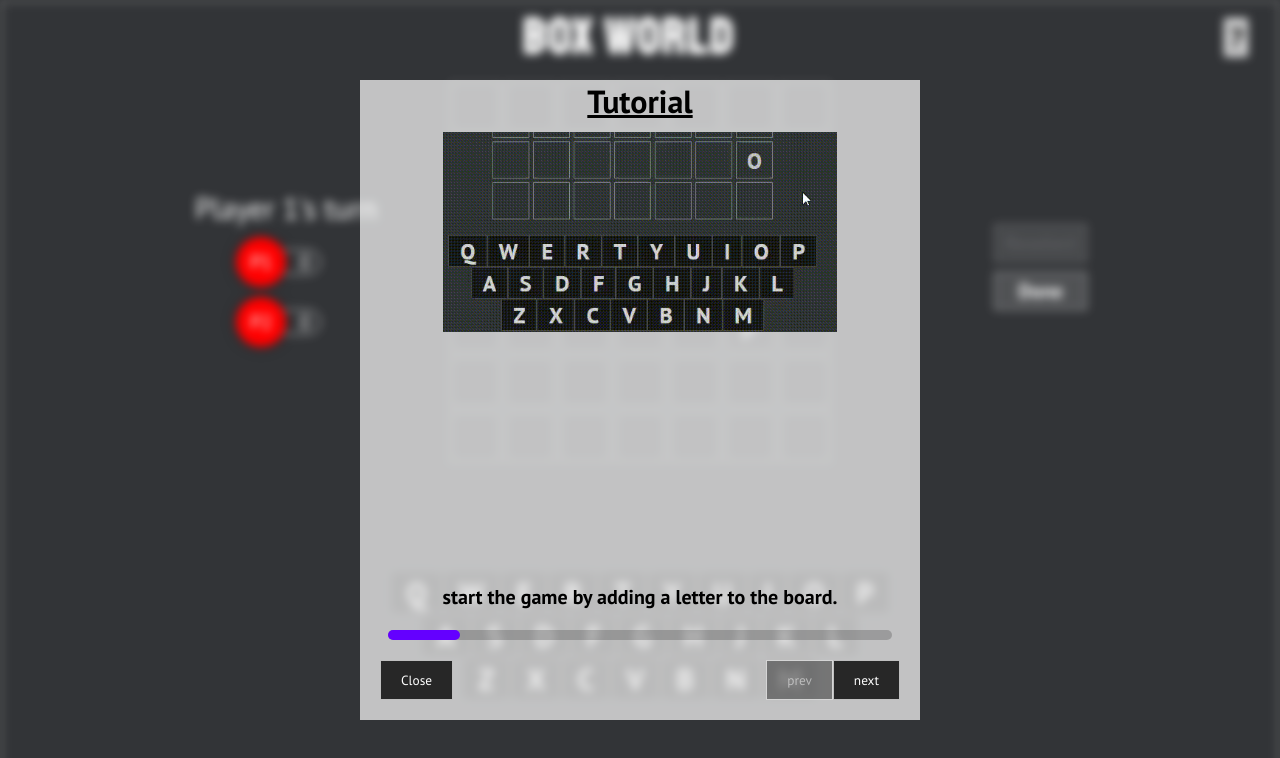
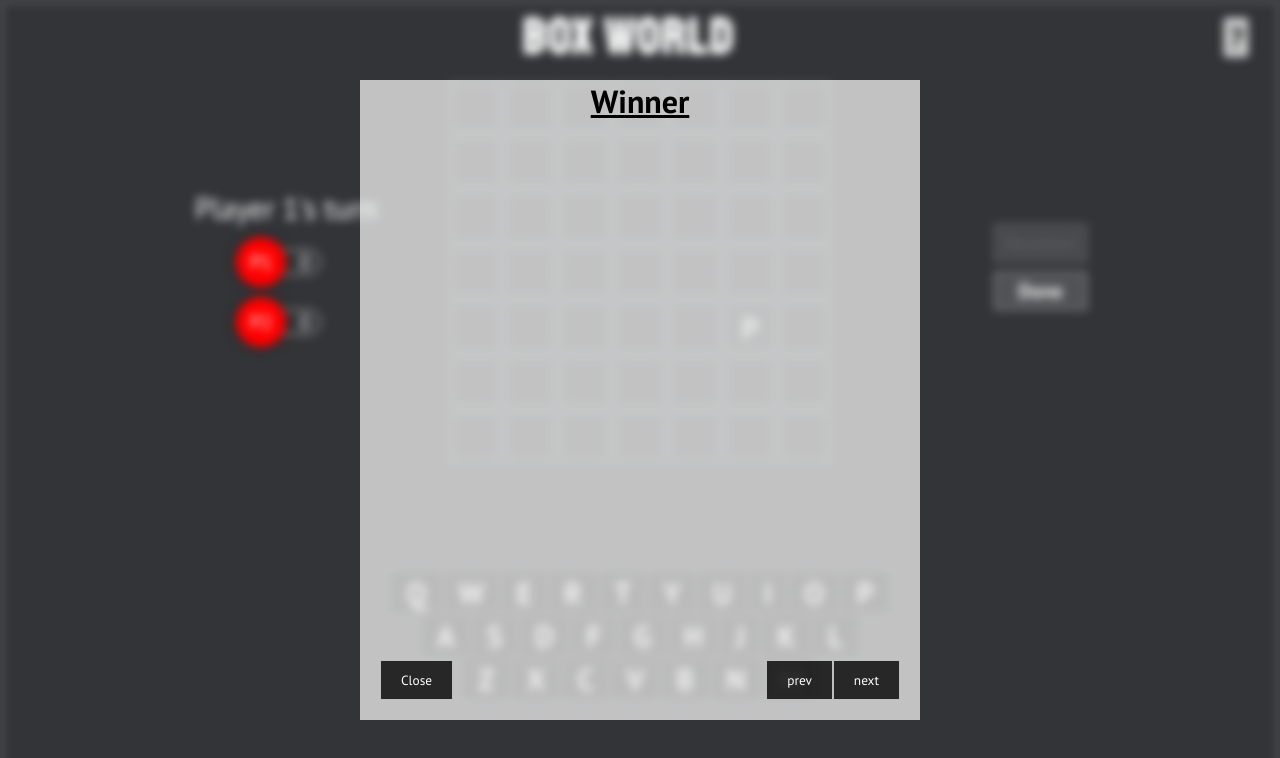
Before and after one commit to kartikth40/box_world, a React (Create React App) app: page / in a window 1280 px wide. Shown: the top 758 px of the page. Built offline with nearby package versions, Linux system fonts and the light colour scheme.

Commit message:
made a winner modal layout

```diff
--- a/src/components/Footer/index.jsx
+++ b/src/components/Footer/index.jsx
@@ -9,9 +9,12 @@ const Footer = ({ disable, setDisable }) => {
 
   useEffect(() => {
     const alphabet = 'abcdefghijklmnopqrstuvwxyz'
+    // select random letter
     const randomLetter = alphabet[Math.floor(Math.random() * alphabet.length)]
+    // select random tile
     const randomTile = Math.floor(Math.random() * (rows * cols) + 1)
 
+    // set random tile with random letter
     document.querySelector(`#tile-${randomTile}`).innerText = randomLetter
     document.querySelector(`#tile-${randomTile}`).classList.add('fixed')
 
@@ -24,6 +27,7 @@ const Footer = ({ disable, setDisable }) => {
   }, [])
 
   const handleKeyPress = (e) => {
+    // if no tile is selected OR if tile selected is already fixed one OR keys are disabled
     if (
       tileSelected.tile === -1 ||
       fixedTiles.tiles[tileSelected.tile - 1] ||
--- a/src/components/MiddleSection/index.jsx
+++ b/src/components/MiddleSection/index.jsx
@@ -26,6 +26,7 @@ const MiddleSection = ({ disable, setDisable }) => {
 
     playerScore.innerText = `+${validity ? wordSelected.length : 0}`
     playerScore.style.left = '120%'
+
     setTimeout(() => {
       if (validity) {
         if (Player1Turn) setScore1((prev) => prev + wordSelected.length)
--- /dev/null
+++ b/src/components/WinnerModal/index.jsx
@@ -0,0 +1,29 @@
+import React, { useState } from 'react'
+import './style.css'
+
+const WinnerModal = ({ setShowWinner }) => {
+  const handleClose = () => {
+    document.querySelector('.page-container').classList.remove('blur')
+    setShowWinner(false)
+  }
+
+  return (
+    <div className="winner-container">
+      <h1 className="win-heading">Winner</h1>
+
+      <div className="win-buttons">
+        <div className="left">
+          <button className="close-btn" onClick={handleClose}>
+            Close
+          </button>
+        </div>
+        <div className="right">
+          <button>prev</button>
+          <button>next</button>
+        </div>
+      </div>
+    </div>
+  )
+}
+
+export default WinnerModal
--- /dev/null
+++ b/src/components/WinnerModal/style.css
@@ -0,0 +1,51 @@
+.page-container.blur {
+  filter: blur(5px);
+  pointer-events: none;
+}
+.winner-container {
+  display: flex;
+  flex-direction: column;
+  align-items: center;
+  justify-content: space-between;
+  color: black;
+  position: absolute;
+  width: 70vmin;
+  height: 80vmin;
+  left: 50%;
+  top: 50%;
+  transform: translate(-50%, -50%);
+  background-color: rgba(255, 255, 255, 0.7);
+}
+
+.win-heading {
+  text-align: center;
+  width: 100%;
+  color: black;
+  text-decoration: underline;
+}
+
+.win-buttons {
+  width: 100%;
+  display: flex;
+  justify-content: space-between;
+  padding: 40px 20px 20px 20px;
+}
+
+.win-buttons button {
+  border: rgba(255, 255, 255, 0.7) solid 1px;
+  background-color: rgba(0, 0, 0, 0.8);
+  color: white;
+  padding: 10px 20px;
+  cursor: pointer;
+}
+
+.win-buttons button:hover {
+  background-color: rgba(0, 0, 0, 0.7);
+}
+.win-buttons button:disabled {
+  border: rgba(255, 255, 255, 0.7) solid 1px;
+  background-color: rgba(0, 0, 0, 0.4);
+  color: rgba(255, 255, 255, 0.5);
+  padding: 10px 20px;
+  cursor: auto;
+}
--- a/src/pages/Home/index.jsx
+++ b/src/pages/Home/index.jsx
@@ -3,19 +3,24 @@ import Header from '../../components/Header'
 import Footer from '../../components/Footer'
 import MiddleSection from '../../components/MiddleSection'
 import Tutorial from '../../components/Tutorial'
+import WinnerModal from '../../components/WinnerModal'
 import './style.css'
 
 const Home = () => {
   const [disable, setDisable] = useState(false)
-  const [showTutorial, setShowTutorial] = useState(true)
+  const [showTutorial, setShowTutorial] = useState(false)
+  const [showWinner, setShowWinner] = useState(true)
   return (
     <>
-      <main className={`page-container ${showTutorial && 'blur'}`}>
+      <main
+        className={`page-container ${(showTutorial || showWinner) && 'blur'}`}
+      >
         <Header setShowTutorial={setShowTutorial} />
         <MiddleSection disable={disable} setDisable={setDisable} />
         <Footer disable={disable} setDisable={setDisable} />
       </main>
       {showTutorial && <Tutorial setShowTutorial={setShowTutorial} />}
+      {showWinner && <WinnerModal setShowWinner={setShowWinner} />}
     </>
   )
 }
```
